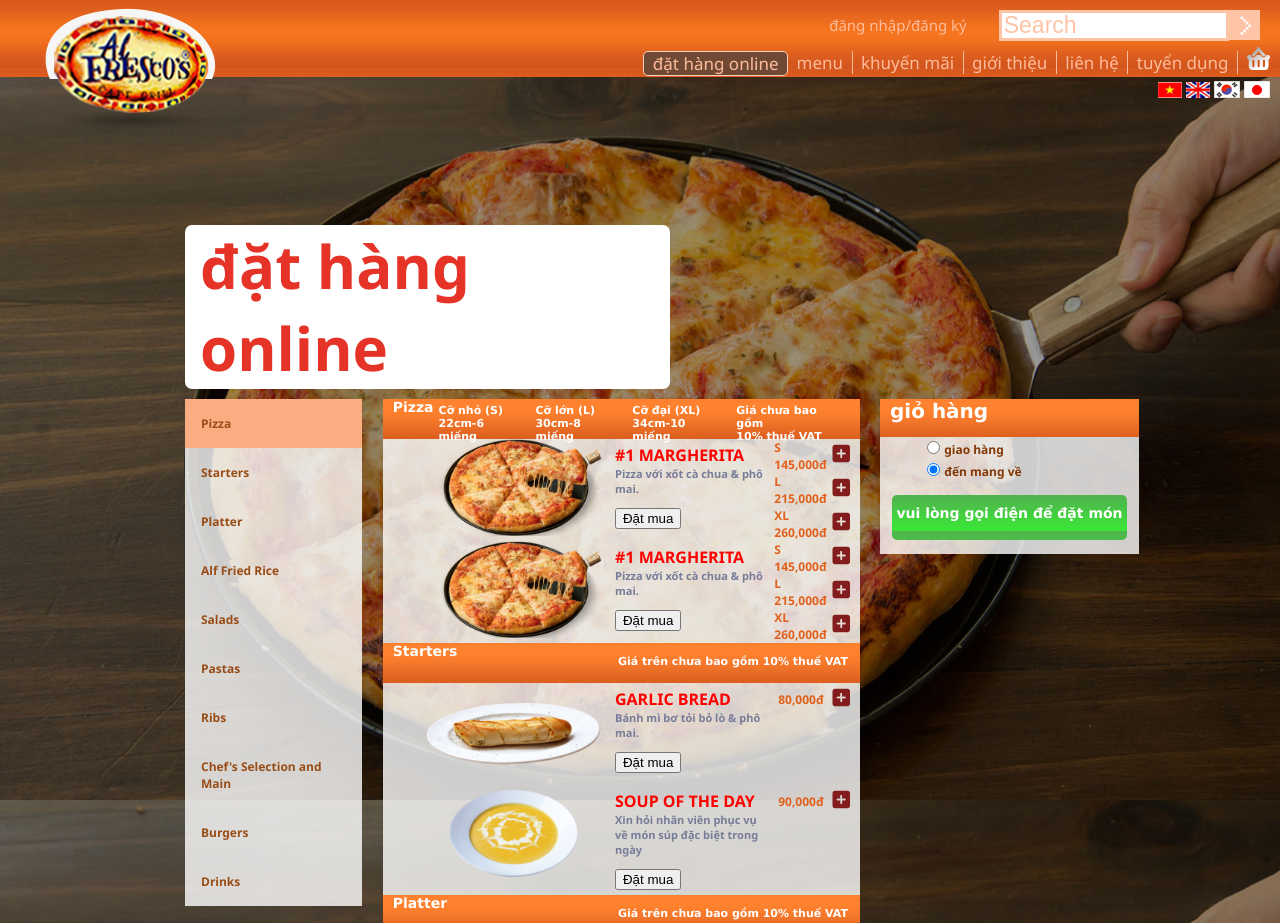
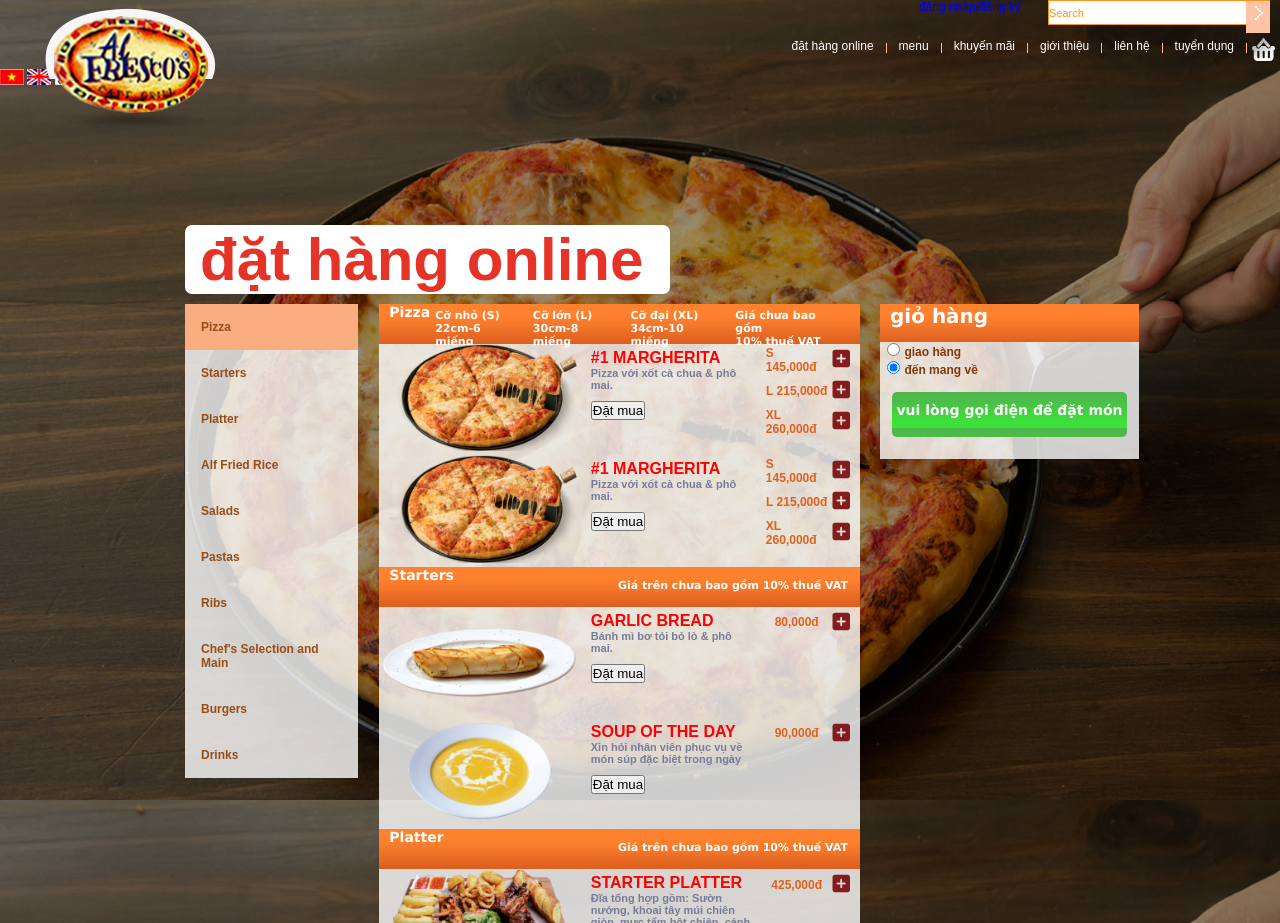
Before and after one commit to Thanhdat2105/wed-order-, a plain HTML site: page index.html in a window 1280 px wide. Shown: the top 923 px of the page. Drawn offline with Linux system fonts and the light colour scheme; files whose address does not match are found by name.

Commit message:
Update header.css

```diff
--- a/css/header.css
+++ b/css/header.css
@@ -1,105 +1,137 @@
- *{
-    resize: both;
-    margin: 0px;
-    outline: none;
+
+*{
+    margin: 0;
+    padding: 0;
 }
 body{
-    font-family: 'Segoe UI', Tahoma, Geneva, Verdana, sans-serif;
-    margin: 0;
+margin: 0 auto;
+font-family: Arial;
+background-color: white;
 }
-ul li{
-    list-style: none;
+ul,li{
+list-style: none;
+
 }
 a{
-   text-decoration: none;
+    text-decoration: none;
 }
 #header{
+    top: 0;
+    left: 0;
     width: 100%;
     height: 70px;
-    font-size: 15px;
     position: fixed;
+    color: white;
+    font-family: Arial, Helvetica, sans-serif;
+    font-size: 9pt;
+
 }
-#logo{
+#logo {
+    position: absolute;
+    top: 8px;
     left: 45px;
-    top: 8px;
-    position: absolute;
 }
-.header_top{
+.header-top{
     background-image: url(../img/header/bg.png);
-    height: 67px;
-    padding: 10px 10px 0px 10px;
+    background-repeat: repeat-x;
+   height: 60px;
+    padding: 10px 10px 0;
     text-align: right;
+
 }
 #searchform{
-   display: flex;
-   justify-content: end;
+    display: flex;
+    justify-content: flex-end;
 
 }
 #searchform .item{
-    display:flex;
-    margin-left: -17px;
-    padding: 0px 10px 0px 10px;
+margin-left: -17px;
+padding: 0 10px;
+display: flex;
 }
-#searchform #register{
-    margin: 5px 5px;
+.clearfix {
+    zoom: 1;
+}
+.clearfix::after{
+    clear: both;
+    content: ".";
+    display: block;
+    height: 0;
+    line-height: 0;
+    visibility: hidden;
+}
+#searchform #resgiter {
+line-height: 15px;
+margin: 5px;
 
 }
-#searchform #register a{
-    color: #FFBC9B;
-}
-#searchform .item .search_textbox{
-    width: 220px;
-    height: 23px;
-    font-size: 23px;
-    color: #FFC3A5;
-    margin-left: 24px;
-    border: solid;
-}
-#searchform .item .search_button a img {
-    height: 30px !important;
-}
-
-#menu ul {
-    display: flex;
-    justify-content: end;
-    height: 23px;
-    margin-top: 7px ;
+#searchform #resgiter a{
+color: white;
 
 }
-#menu ul li {
-    text-transform: lowercase;
-    font-size: 17px;
-    border-right: 1px solid #FFBC9B;
-    padding: 0px 1.5px 0px 1.5px;
+#searchform .search_textbox{
+    border: 1px solid #F7941D;
+    color: #F7941D;
+    font-size: 11px;
+    height: 23px;
+    position: relative;
+    width: 220px;
+    left: 24px;
+}
+#searchform .search_button{
+    background-color: #FFC3A5;
+    height: 32px;
+position: relative;
+top: 1px;
+
+
+}
+#menu ul{
+    display: flex;
+    justify-content: flex-end;
+    height: 20px;
+    margin: 11px 0 0;
+
+}
+#menu ul li{
+    border-right: 1px solid #ffbc9b ;
+    height: 10px;
+    padding: 0 5px;
 
 }
 #menu ul li a{
-    color: #FFBC9B;
-    font-size: 17px;
-    padding: 1px 7px 1px 7px;
+    color: white;
+    display: block ;
+
+    height: 23;
+    margin-top: -5px;
+    padding: 1px 7px 7px;
 }
 #menu ul li.cartimg{
-    border-right: none;
-    padding: 0px;
-    margin: -4px 0px 10px 9px;
-
+    border-right:0 none ;
+    margin: -5px 0 10px 0px;
+    padding-bottom: 0;
+    padding-top: 0;
+    position: relative;
 }
-#menu ul li.menu_active{
-    background: #704934;
-    height: 18px;
-    border: 1px solid #F9CFB6;
+#menu ul li a.menu_active{
+    background: none repeat scroll  0 0 #831d1d;
+    border: 1px solid #f9cfb6;
     border-radius: 5px;
+    height: 15px;
     padding-bottom: 5px;
 }
-#menu ul li a.active, #menu ul li a:hover{
-    background: white;
+#menu ul li a:active, #menu ul li a:hover{
+background-color: white;
+border-radius: 5px;
+height: 15px;
+color: #e0611d;
 }
-#menu ul li a.active, #menu ul li:hover a{
-     color: #E0611D;
-}
-#flag{
-    margin-top: 7px;
+#flag {
+    margin-top: 5px;
 }
 #flag img:hover{
     cursor: pointer;
 }
+
+/* footer*/
```
